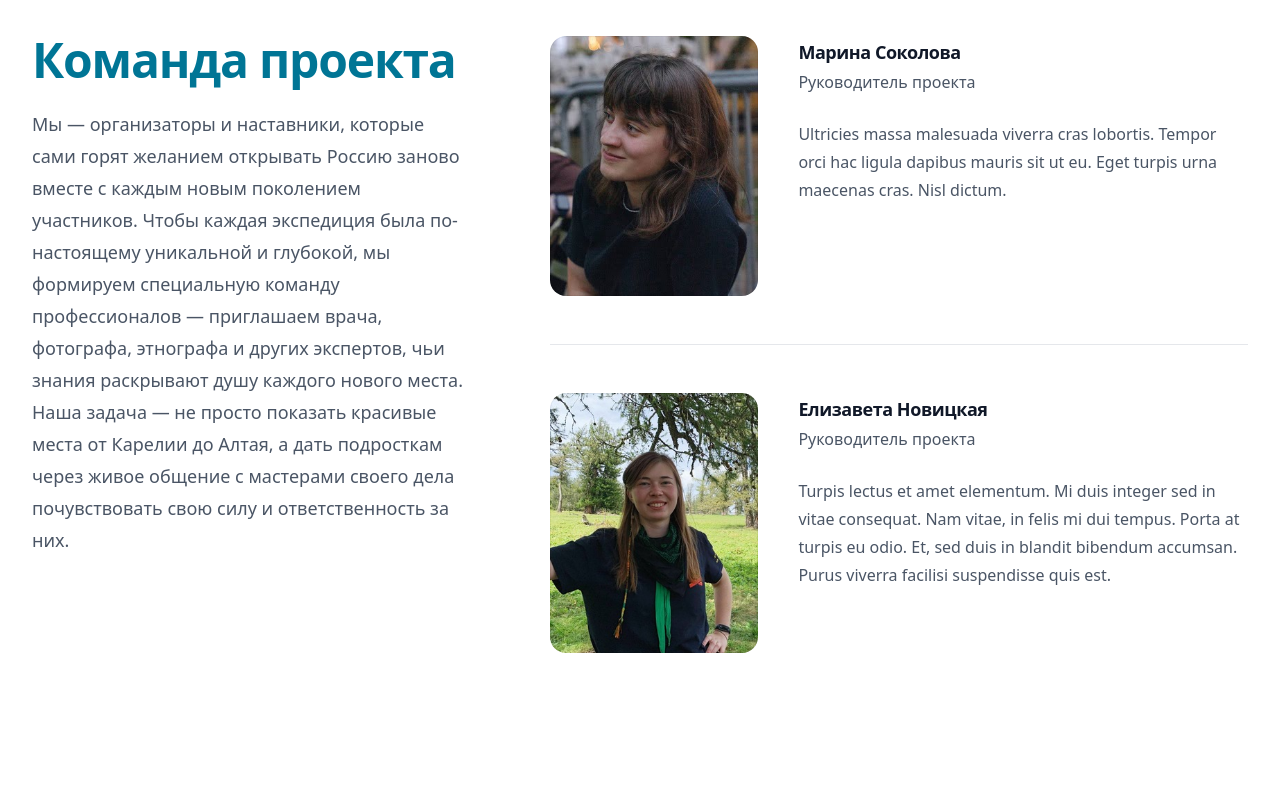
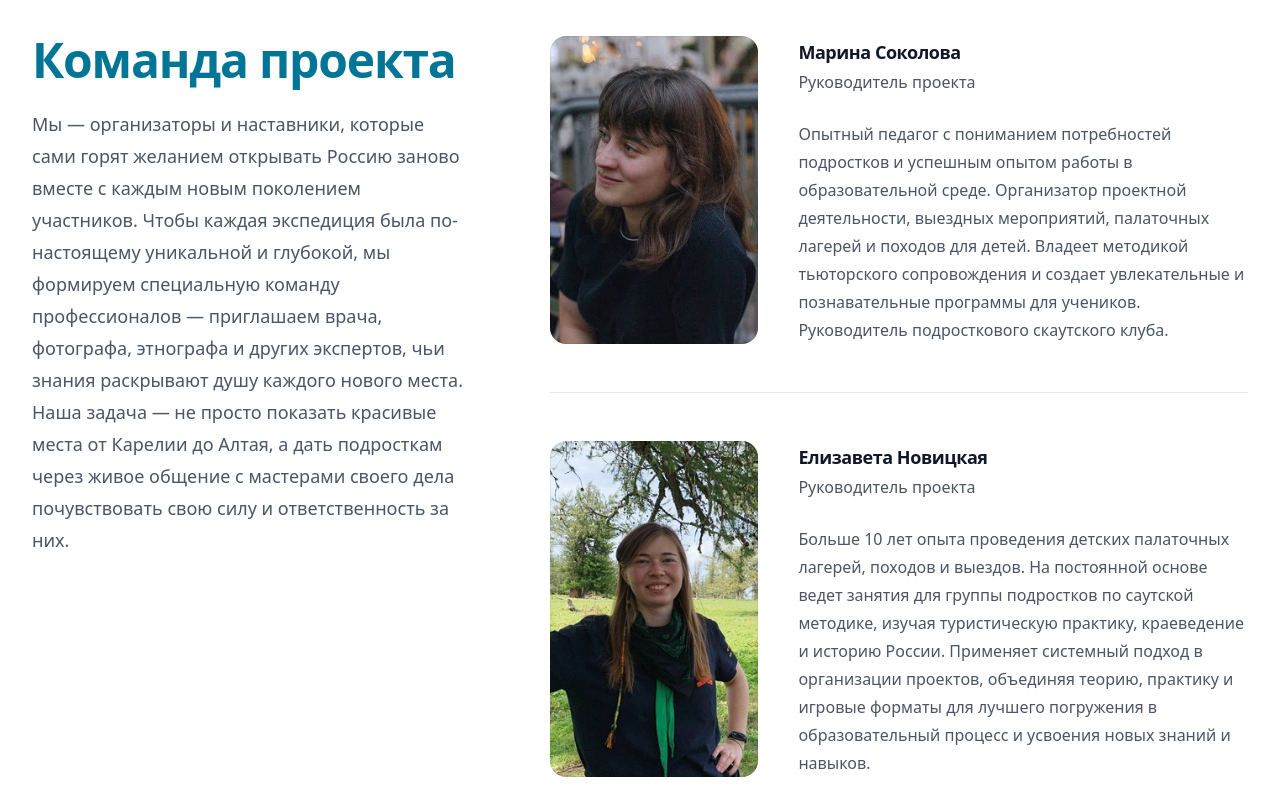
Before and after one commit to E1iza/vspomnit_vse, a React (Vite) app: page / in a window 1280 px wide. Shown: the part 5640-6440 px from the top of the page. Built offline with nearby package versions, Linux system fonts and the light colour scheme.

Commit message:
В раздел "О команде" добавлено описание руководителей команды

```diff
--- a/src/components/Team.jsx
+++ b/src/components/Team.jsx
@@ -6,13 +6,19 @@
     name: 'Марина Соколова',
     role: 'Руководитель проекта',
     imageUrl: foto1,
-    bio: 'Ultricies massa malesuada viverra cras lobortis. Tempor orci hac ligula dapibus mauris sit ut eu. Eget turpis urna maecenas cras. Nisl dictum.',
+    bio: 'Опытный педагог с пониманием потребностей подростков и успешным опытом работы в образовательной среде. ' +
+      'Организатор проектной деятельности, выездных мероприятий, палаточных лагерей и походов для детей. ' +
+      'Владеет методикой тьюторского сопровождения и создает увлекательные и познавательные программы для учеников. ' +
+      'Руководитель подросткового скаутского клуба.',
   },
   {
     name: 'Елизавета Новицкая',
     role: 'Руководитель проекта',
     imageUrl: foto2,
-    bio: 'Turpis lectus et amet elementum. Mi duis integer sed in vitae consequat. Nam vitae, in felis mi dui tempus. Porta at turpis eu odio. Et, sed duis in blandit bibendum accumsan. Purus viverra facilisi suspendisse quis est.',
+    bio: 'Больше 10 лет опыта проведения детских палаточных лагерей, походов и выездов. ' +
+      'На постоянной основе ведет занятия для группы подростков по саутской методике, изучая туристическую практику, краеведение и историю России. ' +
+      'Применяет системный подход в организации проектов, объединяя теорию, практику и игровые форматы для лучшего погружения в образовательный процесс ' +
+      'и усвоения новых знаний и навыков.',
   },
 ]
 
```
